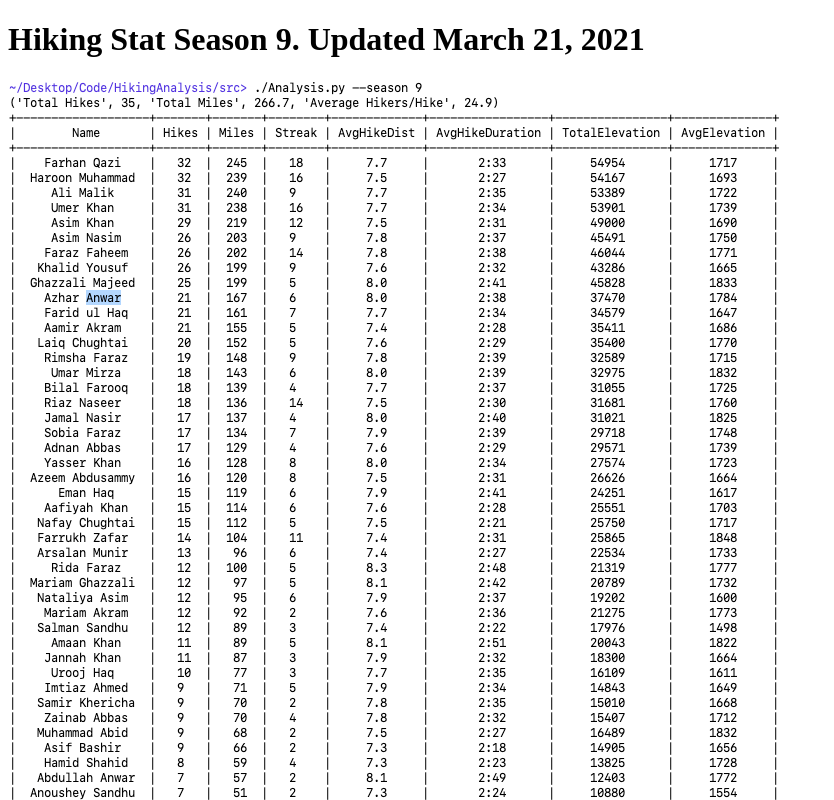
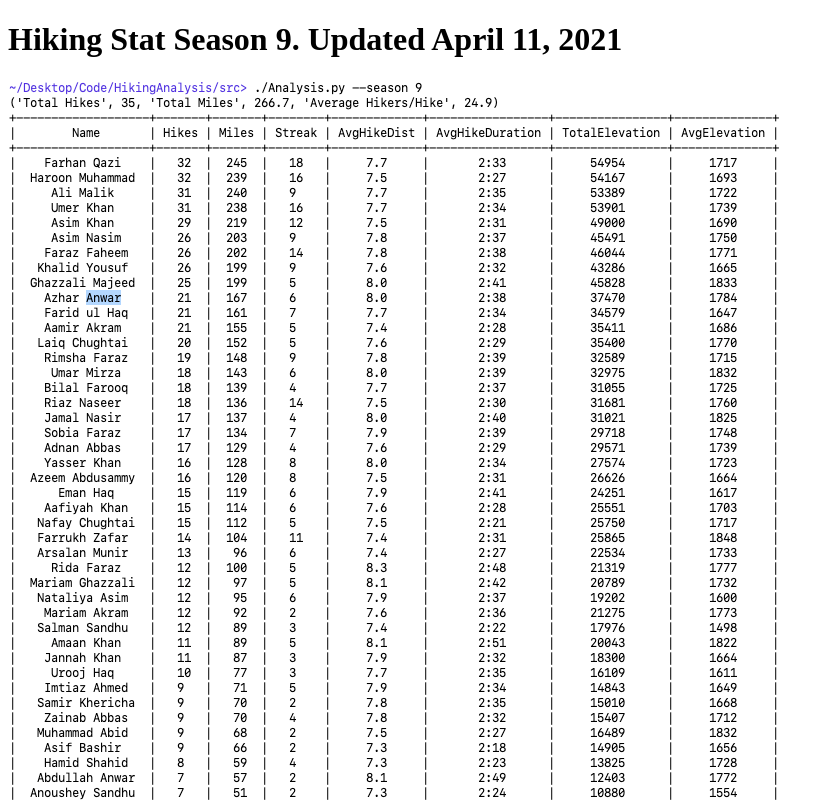
Before and after one commit to mkyousuf/mkyousuf.github.io, a plain HTML site: page HikingStats/Season9/Season9.html in a window 1280 px wide. Shown: the top 800 px of the page, without its empty margins (0-834 px from the left). Drawn offline with Linux system fonts and the light colour scheme.

Commit message:
Update date

```diff
--- a/HikingStats/Season9/Season9.html
+++ b/HikingStats/Season9/Season9.html
@@ -5,7 +5,7 @@
    </head>
 
    <body>
-      <h1>Hiking Stat Season 9. Updated March 21, 2021</h1>
+      <h1>Hiking Stat Season 9. Updated April 11, 2021</h1>
 
       <img src="HikeStat_Season9.png">
       <br>
```
